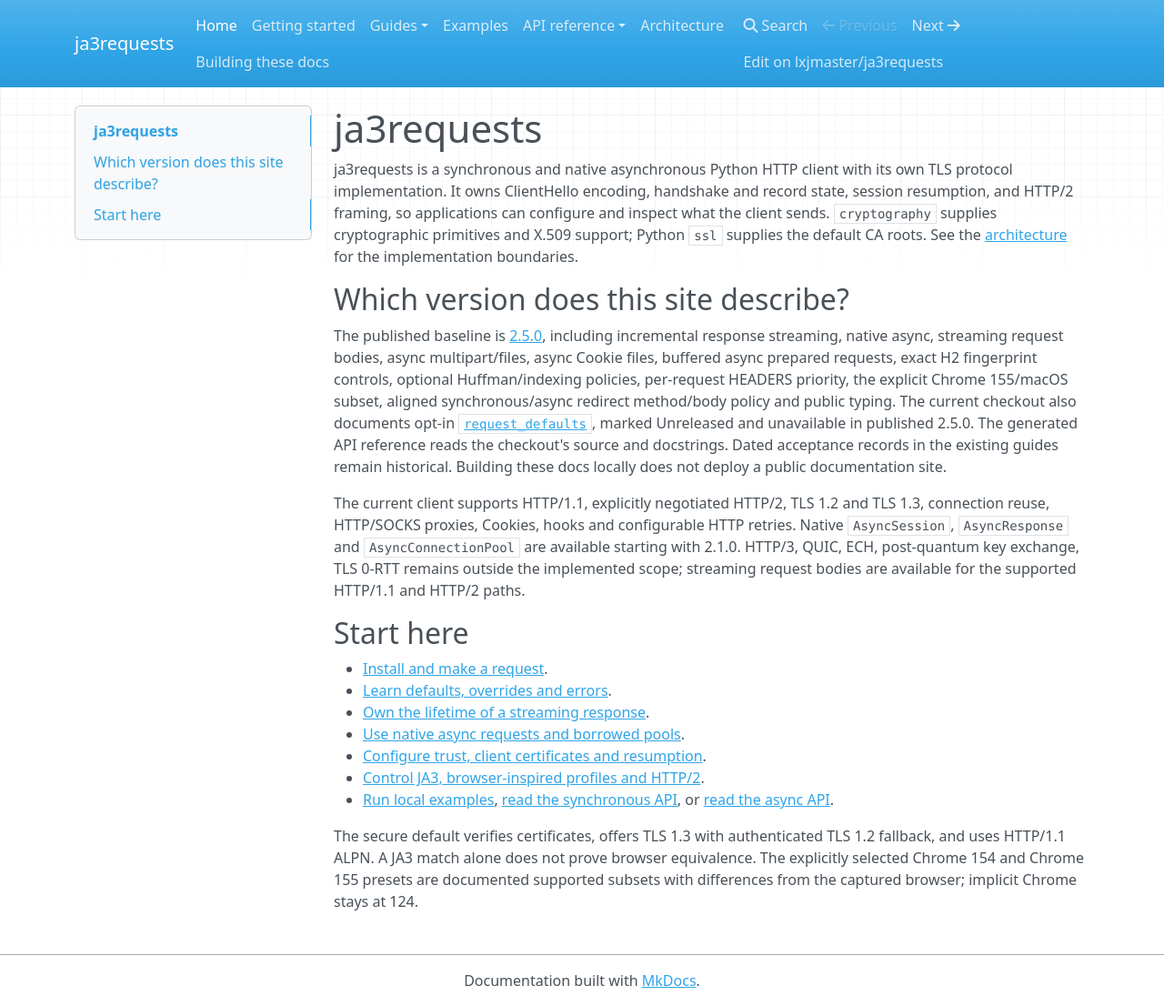
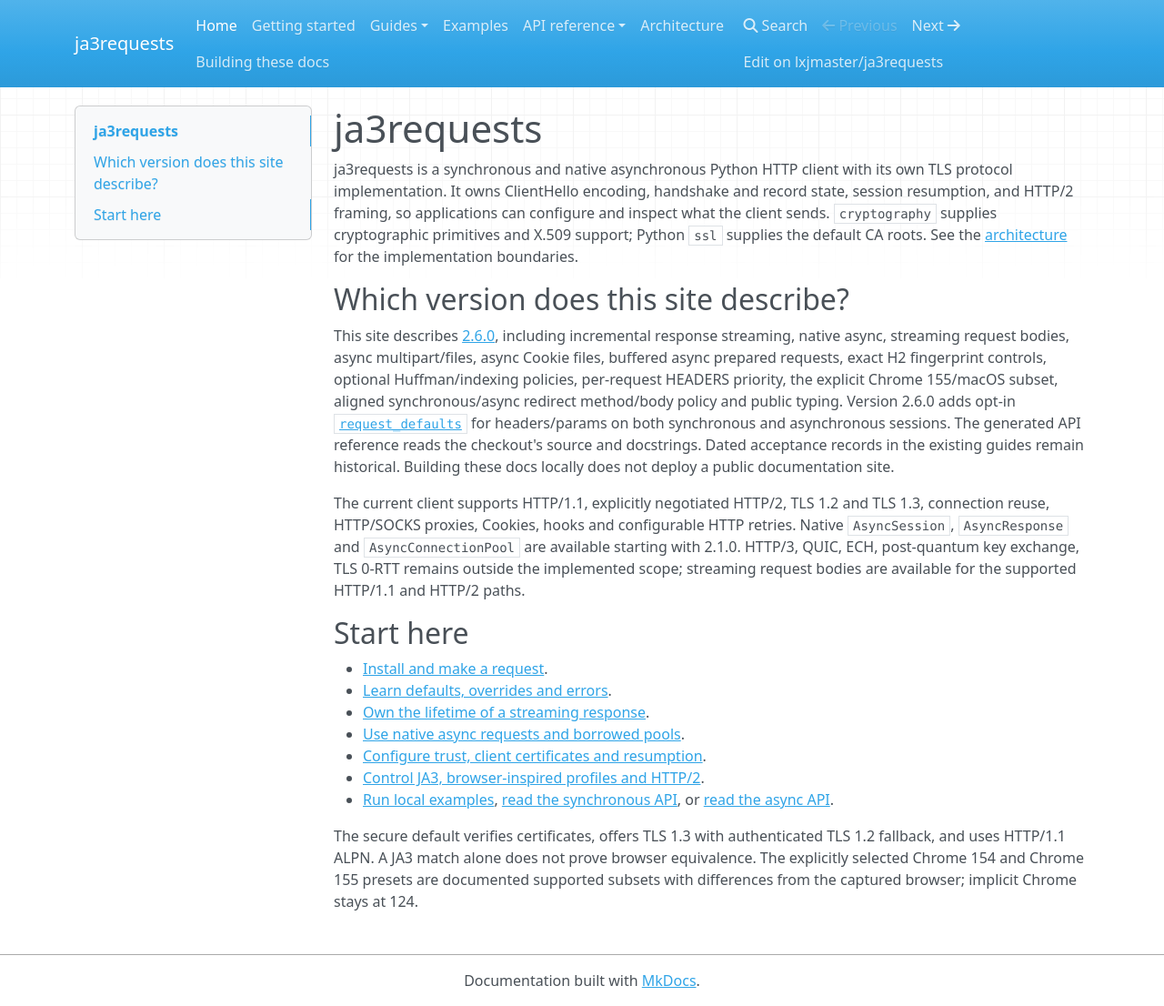
Before and after one commit to lxjmaster/ja3requests, an MkDocs documentation site: the page built from docs/index.md, in a window 1280 px wide and 1106 px high. Shown: the whole window at 91% size. Built offline with MkDocs 1.6.1, drawn with Linux system fonts in a browser that asks for light colours; nearby versions of some CDN libraries.

Commit message:
chore(release): prepare request defaults in 2.6.0
Promote the accepted session request defaults API to 2.6.0, synchronize current guides and preserve historical release boundaries. Runtime behavior and supported Python versions are unchanged.

```diff
--- a/docs/index.md
+++ b/docs/index.md
@@ -9,15 +9,15 @@
 
 ## Which version does this site describe?
 
-The published baseline is [2.5.0](https://github.com/lxjmaster/ja3requests/releases/tag/v2.5.0),
+This site describes [2.6.0](https://github.com/lxjmaster/ja3requests/releases/tag/v2.6.0),
 including incremental response streaming, native async, streaming request bodies,
 async multipart/files, async Cookie files, buffered async prepared requests,
 exact H2 fingerprint controls, optional Huffman/indexing policies, per-request
 HEADERS priority, the explicit Chrome 155/macOS subset, aligned synchronous/async
 redirect method/body policy and public typing.
-The current checkout also documents opt-in
-[`request_defaults`](configuration.md#opt-in-request-defaults-unreleased), marked
-Unreleased and unavailable in published 2.5.0.
+Version 2.6.0 adds opt-in
+[`request_defaults`](configuration.md#opt-in-request-defaults)
+for headers/params on both synchronous and asynchronous sessions.
 The generated API reference reads the checkout's source and docstrings.
 Dated acceptance records in the existing guides remain historical. Building
 these docs locally does not deploy a public documentation site.
--- a/ja3requests/__version__.py
+++ b/ja3requests/__version__.py
@@ -8,7 +8,7 @@
 __title__ = "ja3requests"
 __description__ = "A http request library that can customize JA3 or H2 fingerprints."
 __url__ = "https://github.com/lxjmaster/ja3requests"
-__version__ = "2.5.0"
+__version__ = "2.6.0"
 __author__ = "Mast Luo"
 __author_email__ = "379501669@qq.com"
 __license__ = "Apache-2.0 license"
```
Also changed, not shown: CHANGELOG.md (+2 -0 lines), IMPROVEMENTS.md (+6 -6 lines), README-zh.md (+6 -7 lines), README.md (+8 -9 lines), docs/async.md (+3 -3 lines), docs/configuration.md (+3 -3 lines), issues/next_development_plan.md (+22 -4 lines), issues/session_defaults_design.md (+2 -2 lines).
